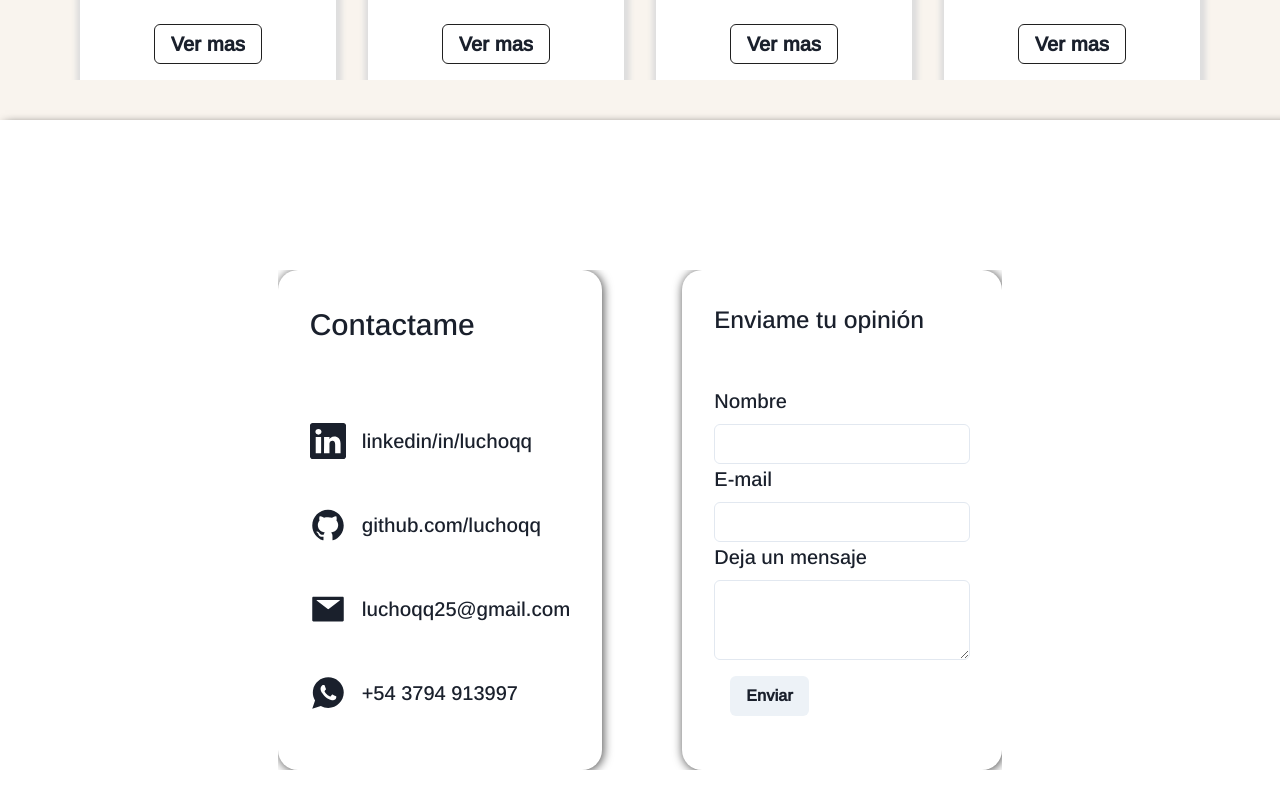
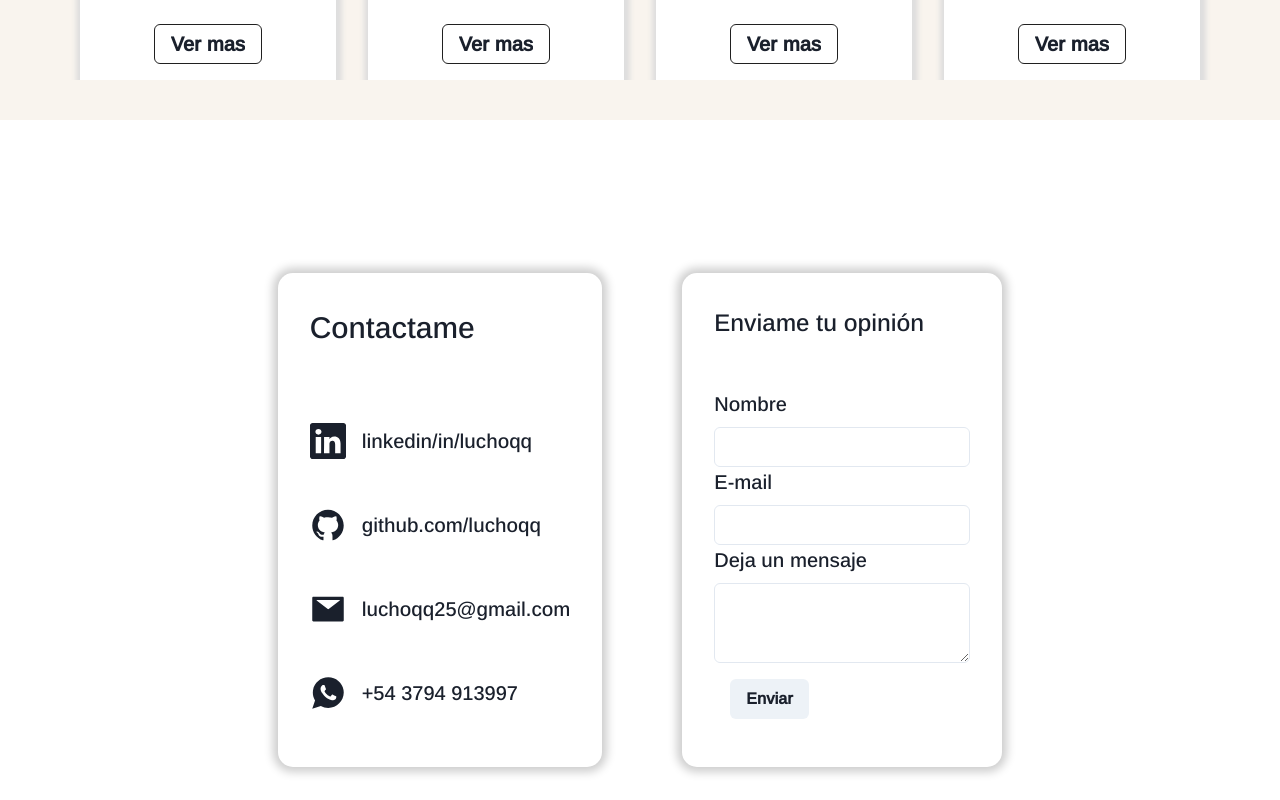
Before and after one commit to LuchoQQ/portfolio, a React (Create React App) app: page / in a window 1280 px wide. Shown: the part 2360-3160 px from the top of the page. Built offline with nearby package versions, Linux system fonts and the light colour scheme.

Commit message:
contact box shadow bug

```diff
--- a/src/pages/Contact.js
+++ b/src/pages/Contact.js
@@ -42,7 +42,7 @@ function Contact() {
         }
       })
       .catch((res) => console.log(res));
-      setButton(true)
+    setButton(true);
   };
 
   const theme = useTheme();
@@ -55,23 +55,20 @@ function Contact() {
         zIndex="10"
         justifyContent="center"
         alignContent="center"
-        bg="#fff"
         id="contact"
         autoFlow={["row", "row", "row", "column", "column"]}
-        boxShadow="10px 10px 10px 5px black"
-        py="4rem"
+        gap='5rem'
       >
-        <Flex gap="5rem" flexWrap="wrap" justifyContent="center">
+
           <Flex
             minW={["90vw", "70vw", "40vw", "25vw", "25vw"]}
             flexDir="column"
             p="2rem"
             fontFamily={theme.fonts.primary}
             gap="3rem"
-            rounded="20px"
-            boxShadow="1px 1px 10px 1px #606060"
             justifyContent="center"
-            h="500px"
+            boxShadow="0px 0px 10px 5px rgba(0,0,0,0.2)"
+            rounded='15px'
           >
             <Text fontSize="3xl" fontFamily={theme.fonts.primary} mb="auto">
               Contactame
@@ -118,15 +115,14 @@ function Contact() {
             </Flex>
           </Flex>
           <Flex
-            h="500px"
             w={["90vw", "70vw", "40vw", "25vw", "25vw"]}
             maxH="auto"
             flexDir="column"
             p="2rem"
             fontFamily={theme.fonts.primary}
             gap="1rem"
-            rounded="20px"
-            boxShadow="1px 1px 10px 1px #606060"
+            boxShadow="0px 0px 10px 5px rgba(0,0,0,0.2)"
+            rounded='15px'
           >
             <Text
               fontSize={["2xl", "2xl", "2xl", "2xl", "2xl", "3xl"]}
@@ -163,7 +159,6 @@ function Contact() {
                 Enviar
               </Button>
             </form>
-          </Flex>
         </Flex>
       </Grid>
     </>
```
